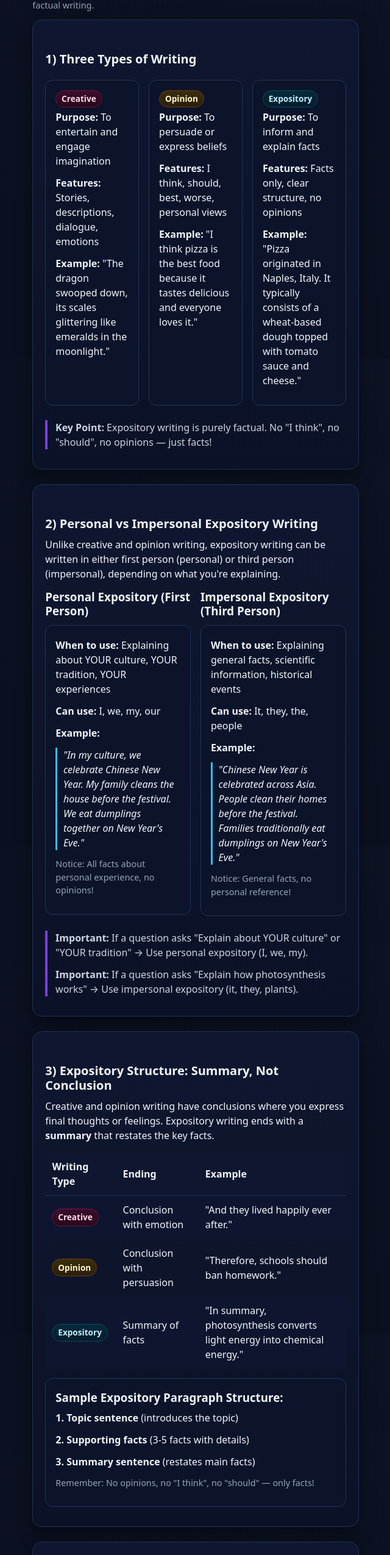
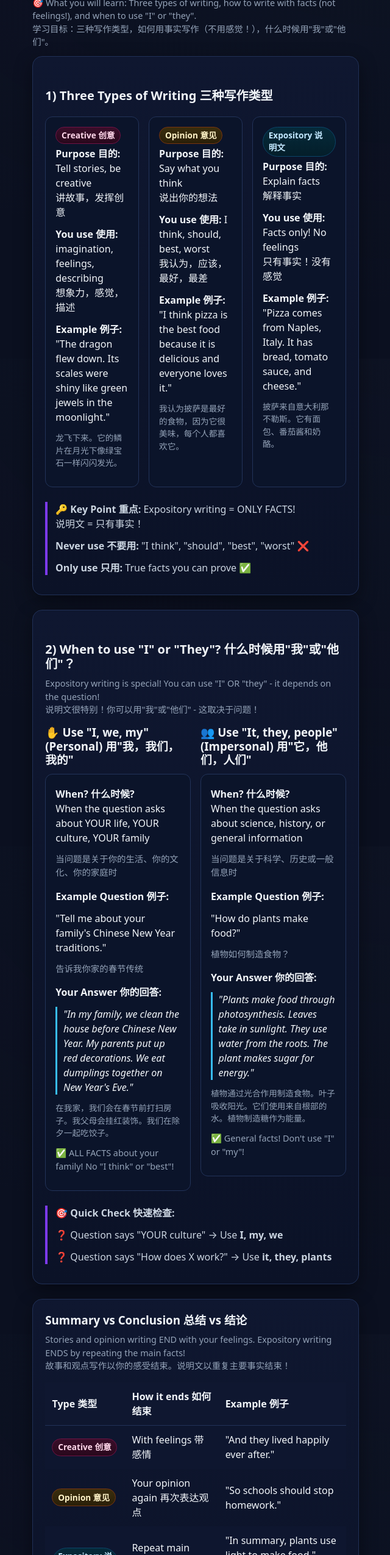
Before and after one commit to jamespares/interactive-lessons, a plain HTML site: page English/expository-writing.html in a window 1280 px wide. Shown: the part 212-2762 px from the top of the page at 61% size, without its empty margins (319-959 px from the left). Drawn offline with Linux system fonts and the light colour scheme.

Commit message:
Simplify all lessons for Y4 Chinese students with B1 English
- Add Chinese translations throughout all pages
- Simplify vocabulary and sentence structures for Y4 level
- Add emojis and visual cues for better understanding
- Make instructions clearer with Chinese support
- Simplify scientific concepts (Forces page)
- Add bilingual headers and key terms
- Child-friendly language for Newton's Laws

```diff
--- a/English/expository-writing.html
+++ b/English/expository-writing.html
@@ -77,140 +77,160 @@
   </header>
 
   <main class="wrap">
-    <h1>Expository Writing — Interactive Lesson</h1>
-    <p class="hint">Objective: Understand expository writing, distinguish it from creative and opinion writing, master personal vs impersonal expository styles, and practice factual writing.</p>
+    <h1>Expository Writing — Interactive Lesson<br><span style="font-size:0.7em; color:#94a3b8">说明文写作 — 互动课程</span></h1>
+    <p class="hint">🎯 What you will learn: Three types of writing, how to write with facts (not feelings!), and when to use "I" or "they".<br>学习目标：三种写作类型，如何用事实写作（不用感觉！），什么时候用"我"或"他们"。</p>
 
     <!-- 1. Introduction: Three Types of Writing -->
     <section class="card" id="intro">
-      <h2>1) Three Types of Writing</h2>
+      <h2>1) Three Types of Writing 三种写作类型</h2>
       <div class="grid three">
         <div class="example-box">
-          <span class="pill creative">Creative</span>
-          <p><strong>Purpose:</strong> To entertain and engage imagination</p>
-          <p><strong>Features:</strong> Stories, descriptions, dialogue, emotions</p>
-          <p><strong>Example:</strong> "The dragon swooped down, its scales glittering like emeralds in the moonlight."</p>
+          <span class="pill creative">Creative 创意</span>
+          <p><strong>Purpose 目的:</strong> Tell stories, be creative<br>讲故事，发挥创意</p>
+          <p><strong>You use 使用:</strong> imagination, feelings, describing<br>想象力，感觉，描述</p>
+          <p><strong>Example 例子:</strong> "The dragon flew down. Its scales were shiny like green jewels in the moonlight."</p>
+          <p class="hint" style="font-size:0.85em">龙飞下来。它的鳞片在月光下像绿宝石一样闪闪发光。</p>
         </div>
         <div class="example-box">
-          <span class="pill opinion">Opinion</span>
-          <p><strong>Purpose:</strong> To persuade or express beliefs</p>
-          <p><strong>Features:</strong> I think, should, best, worse, personal views</p>
-          <p><strong>Example:</strong> "I think pizza is the best food because it tastes delicious and everyone loves it."</p>
+          <span class="pill opinion">Opinion 意见</span>
+          <p><strong>Purpose 目的:</strong> Say what you think<br>说出你的想法</p>
+          <p><strong>You use 使用:</strong> I think, should, best, worst<br>我认为，应该，最好，最差</p>
+          <p><strong>Example 例子:</strong> "I think pizza is the best food because it is delicious and everyone loves it."</p>
+          <p class="hint" style="font-size:0.85em">我认为披萨是最好的食物，因为它很美味，每个人都喜欢它。</p>
         </div>
         <div class="example-box">
-          <span class="pill expo">Expository</span>
-          <p><strong>Purpose:</strong> To inform and explain facts</p>
-          <p><strong>Features:</strong> Facts only, clear structure, no opinions</p>
-          <p><strong>Example:</strong> "Pizza originated in Naples, Italy. It typically consists of a wheat-based dough topped with tomato sauce and cheese."</p>
+          <span class="pill expo">Expository 说明文</span>
+          <p><strong>Purpose 目的:</strong> Explain facts<br>解释事实</p>
+          <p><strong>You use 使用:</strong> Facts only! No feelings<br>只有事实！没有感觉</p>
+          <p><strong>Example 例子:</strong> "Pizza comes from Naples, Italy. It has bread, tomato sauce, and cheese."</p>
+          <p class="hint" style="font-size:0.85em">披萨来自意大利那不勒斯。它有面包、番茄酱和奶酪。</p>
         </div>
       </div>
 
       <div class="callout">
-        <p><strong>Key Point:</strong> Expository writing is purely factual. No "I think", no "should", no opinions — just facts!</p>
+        <p><strong>🔑 Key Point 重点:</strong> Expository writing = ONLY FACTS!<br>说明文 = 只有事实！</p>
+        <p><strong>Never use 不要用:</strong> "I think", "should", "best", "worst" ❌</p>
+        <p><strong>Only use 只用:</strong> True facts you can prove ✅</p>
       </div>
     </section>
 
     <!-- 2. Personal vs Impersonal Expository -->
     <section class="card" id="personal-impersonal">
-      <h2>2) Personal vs Impersonal Expository Writing</h2>
-      <p>Unlike creative and opinion writing, expository writing can be written in either first person (personal) or third person (impersonal), depending on what you're explaining.</p>
+      <h2>2) When to use "I" or "They"? 什么时候用"我"或"他们"？</h2>
+      <p class="hint">Expository writing is special! You can use "I" OR "they" - it depends on the question!<br>说明文很特别！你可以用"我"或"他们" - 这取决于问题！</p>
 
       <div class="grid two">
         <div>
-          <h3>Personal Expository (First Person)</h3>
+          <h3>✋ Use "I, we, my" (Personal) 用"我，我们，我的"</h3>
           <div class="example-box">
-            <p><strong>When to use:</strong> Explaining about YOUR culture, YOUR tradition, YOUR experiences</p>
-            <p><strong>Can use:</strong> I, we, my, our</p>
-            <p><strong>Example:</strong></p>
-            <p style="font-style:italic; border-left:3px solid var(--expo); padding-left:0.6rem">"In my culture, we celebrate Chinese New Year. My family cleans the house before the festival. We eat dumplings together on New Year's Eve."</p>
-            <p class="hint">Notice: All facts about personal experience, no opinions!</p>
+            <p><strong>When? 什么时候?</strong><br>When the question asks about YOUR life, YOUR culture, YOUR family</p>
+            <p class="hint">当问题是关于你的生活、你的文化、你的家庭时</p>
+
+            <p style="margin-top:1rem"><strong>Example Question 例子:</strong></p>
+            <p>"Tell me about your family's Chinese New Year traditions."</p>
+            <p class="hint">告诉我你家的春节传统</p>
+
+            <p style="margin-top:1rem"><strong>Your Answer 你的回答:</strong></p>
+            <p style="font-style:italic; border-left:3px solid var(--expo); padding-left:0.6rem">"In my family, we clean the house before Chinese New Year. My parents put up red decorations. We eat dumplings together on New Year's Eve."</p>
+            <p class="hint" style="font-size:0.85em">在我家，我们会在春节前打扫房子。我父母会挂红装饰。我们在除夕一起吃饺子。</p>
+
+            <p class="hint" style="margin-top:0.5rem">✅ ALL FACTS about your family! No "I think" or "best"!</p>
           </div>
         </div>
         <div>
-          <h3>Impersonal Expository (Third Person)</h3>
+          <h3>👥 Use "It, they, people" (Impersonal) 用"它，他们，人们"</h3>
           <div class="example-box">
-            <p><strong>When to use:</strong> Explaining general facts, scientific information, historical events</p>
-            <p><strong>Can use:</strong> It, they, the, people</p>
-            <p><strong>Example:</strong></p>
-            <p style="font-style:italic; border-left:3px solid var(--expo); padding-left:0.6rem">"Chinese New Year is celebrated across Asia. People clean their homes before the festival. Families traditionally eat dumplings on New Year's Eve."</p>
-            <p class="hint">Notice: General facts, no personal reference!</p>
+            <p><strong>When? 什么时候?</strong><br>When the question asks about science, history, or general information</p>
+            <p class="hint">当问题是关于科学、历史或一般信息时</p>
+
+            <p style="margin-top:1rem"><strong>Example Question 例子:</strong></p>
+            <p>"How do plants make food?"</p>
+            <p class="hint">植物如何制造食物？</p>
+
+            <p style="margin-top:1rem"><strong>Your Answer 你的回答:</strong></p>
+            <p style="font-style:italic; border-left:3px solid var(--expo); padding-left:0.6rem">"Plants make food through photosynthesis. Leaves take in sunlight. They use water from the roots. The plant makes sugar for energy."</p>
+            <p class="hint" style="font-size:0.85em">植物通过光合作用制造食物。叶子吸收阳光。它们使用来自根部的水。植物制造糖作为能量。</p>
+
+            <p class="hint" style="margin-top:0.5rem">✅ General facts! Don't use "I" or "my"!</p>
           </div>
         </div>
       </div>
 
       <div class="callout">
-        <p><strong>Important:</strong> If a question asks "Explain about YOUR culture" or "YOUR tradition" → Use personal expository (I, we, my).</p>
-        <p><strong>Important:</strong> If a question asks "Explain how photosynthesis works" → Use impersonal expository (it, they, plants).</p>
+        <p><strong>🎯 Quick Check 快速检查:</strong></p>
+        <p>❓ Question says "YOUR culture" → Use <strong>I, my, we</strong></p>
+        <p>❓ Question says "How does X work?" → Use <strong>it, they, plants</strong></p>
       </div>
     </section>
 
     <!-- 3. Expository Has a SUMMARY, Not a Conclusion -->
     <section class="card" id="summary-structure">
-      <h2>3) Expository Structure: Summary, Not Conclusion</h2>
-      <p>Creative and opinion writing have conclusions where you express final thoughts or feelings. Expository writing ends with a <strong>summary</strong> that restates the key facts.</p>
+      <h3>Summary vs Conclusion 总结 vs 结论</h3>
+      <p class="hint">Stories and opinion writing END with your feelings. Expository writing ENDS by repeating the main facts!<br>故事和观点写作以你的感受结束。说明文以重复主要事实结束！</p>
 
       <table>
         <thead>
           <tr>
-            <th>Writing Type</th>
-            <th>Ending</th>
-            <th>Example</th>
+            <th>Type 类型</th>
+            <th>How it ends 如何结束</th>
+            <th>Example 例子</th>
           </tr>
         </thead>
         <tbody>
           <tr>
-            <td><span class="pill creative">Creative</span></td>
-            <td>Conclusion with emotion</td>
+            <td><span class="pill creative">Creative 创意</span></td>
+            <td>With feelings 带感情</td>
             <td>"And they lived happily ever after."</td>
           </tr>
           <tr>
-            <td><span class="pill opinion">Opinion</span></td>
-            <td>Conclusion with persuasion</td>
-            <td>"Therefore, schools should ban homework."</td>
+            <td><span class="pill opinion">Opinion 意见</span></td>
+            <td>Your opinion again 再次表达观点</td>
+            <td>"So schools should stop homework."</td>
           </tr>
           <tr>
-            <td><span class="pill expo">Expository</span></td>
-            <td>Summary of facts</td>
-            <td>"In summary, photosynthesis converts light energy into chemical energy."</td>
+            <td><span class="pill expo">Expository 说明文</span></td>
+            <td>Repeat main facts 重复主要事实</td>
+            <td>"In summary, plants use light to make food."<br><span class="hint">总之，植物利用光来制造食物。</span></td>
           </tr>
         </tbody>
       </table>
 
-      <div class="example-box">
-        <h3>Sample Expository Paragraph Structure:</h3>
-        <p><strong>1. Topic sentence</strong> (introduces the topic)</p>
-        <p><strong>2. Supporting facts</strong> (3-5 facts with details)</p>
-        <p><strong>3. Summary sentence</strong> (restates main facts)</p>
-        <p class="hint">Remember: No opinions, no "I think", no "should" — only facts!</p>
+      <div class="callout">
+        <p><strong>Words to start your summary 开始总结的词:</strong></p>
+        <p>✅ "In summary, ..." (总之...)</p>
+        <p>✅ "To sum up, ..." (总结一下...)</p>
+        <p>✅ "In conclusion, ..." (最后...)</p>
+        <p class="hint" style="margin-top:0.5rem">Then just repeat your main facts in 1-2 sentences! 然后用1-2句话重复主要事实！</p>
       </div>
     </section>
 
     <!-- 4. Practice: Identify Writing Types -->
     <section class="card" id="identify-practice">
-      <h2>4) Practice: Identify the Writing Type</h2>
-      <p class="hint">Drag each sentence to the correct category.</p>
+      <h2>4) Practice: Identify the Writing Type 练习：识别写作类型</h2>
+      <p class="hint">📌 Drag each sentence to the correct box. 把每个句子拖到正确的框里。</p>
 
       <div class="grid" style="grid-template-columns: 2fr 3fr">
         <div>
-          <div class="zone-title">Sentences</div>
+          <div class="zone-title">Sentences 句子</div>
           <div id="chips-identify" class="dropzone" aria-label="sentences pool"></div>
           <div class="row" style="margin-top:0.6rem">
-            <button class="btn" onclick="resetIdentify()">Reset</button>
-            <button class="btn primary" onclick="checkIdentify()">Check</button>
+            <button class="btn" onclick="resetIdentify()">Reset 重置</button>
+            <button class="btn primary" onclick="checkIdentify()">Check 检查</button>
             <div aria-live="polite" id="score-identify" class="score" style="margin-left:auto"></div>
           </div>
         </div>
         <div>
           <div class="grid three">
             <div>
-              <div class="zone-title"><span class="pill creative">Creative</span></div>
+              <div class="zone-title"><span class="pill creative">Creative 创意</span></div>
               <div id="zone-creative" class="dropzone" aria-label="Creative bin"></div>
             </div>
             <div>
-              <div class="zone-title"><span class="pill opinion">Opinion</span></div>
+              <div class="zone-title"><span class="pill opinion">Opinion 意见</span></div>
               <div id="zone-opinion" class="dropzone" aria-label="Opinion bin"></div>
             </div>
             <div>
-              <div class="zone-title"><span class="pill expo">Expository</span></div>
+              <div class="zone-title"><span class="pill expo">Expository 说明文</span></div>
               <div id="zone-expo" class="dropzone" aria-label="Expository bin"></div>
             </div>
           </div>
```
Also changed, not shown: UOI/forces-motion.html (+75 -86 lines).
